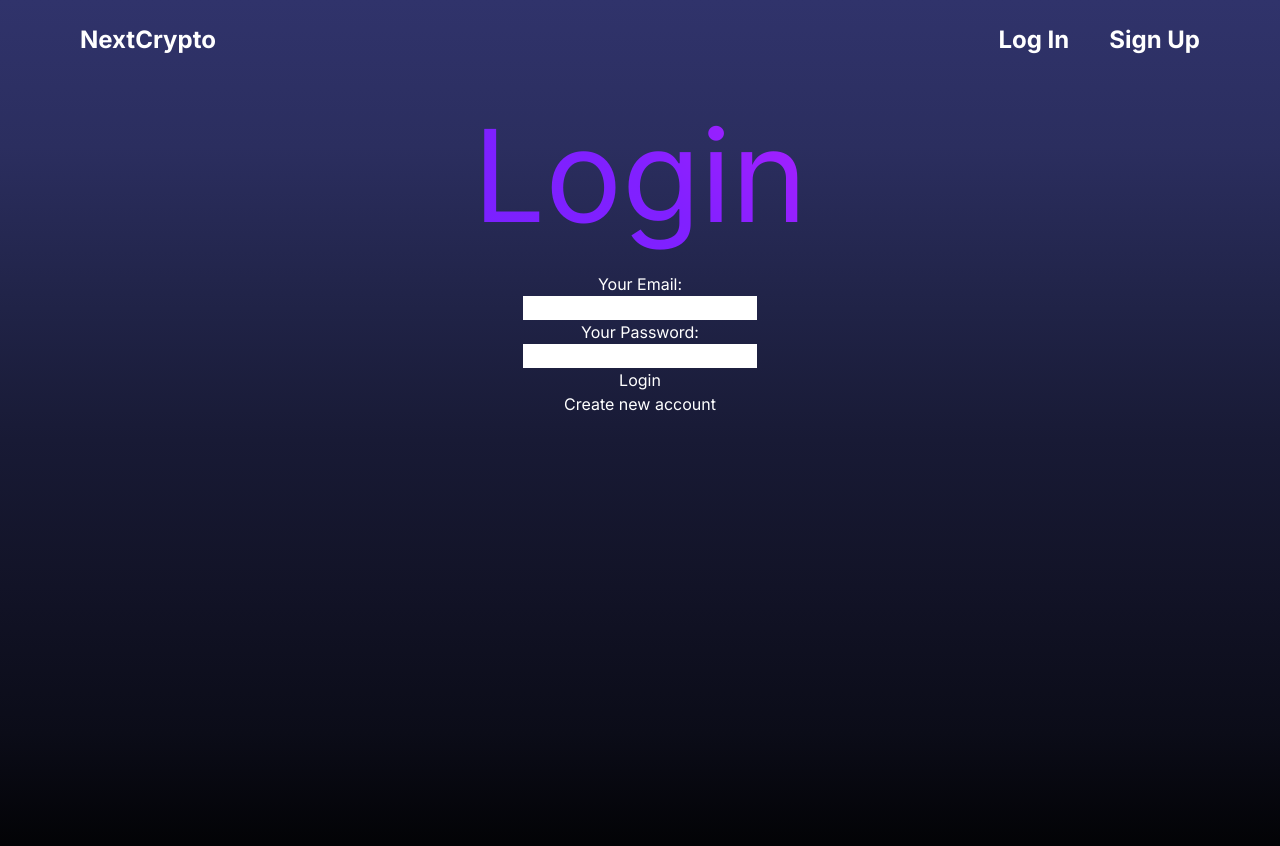
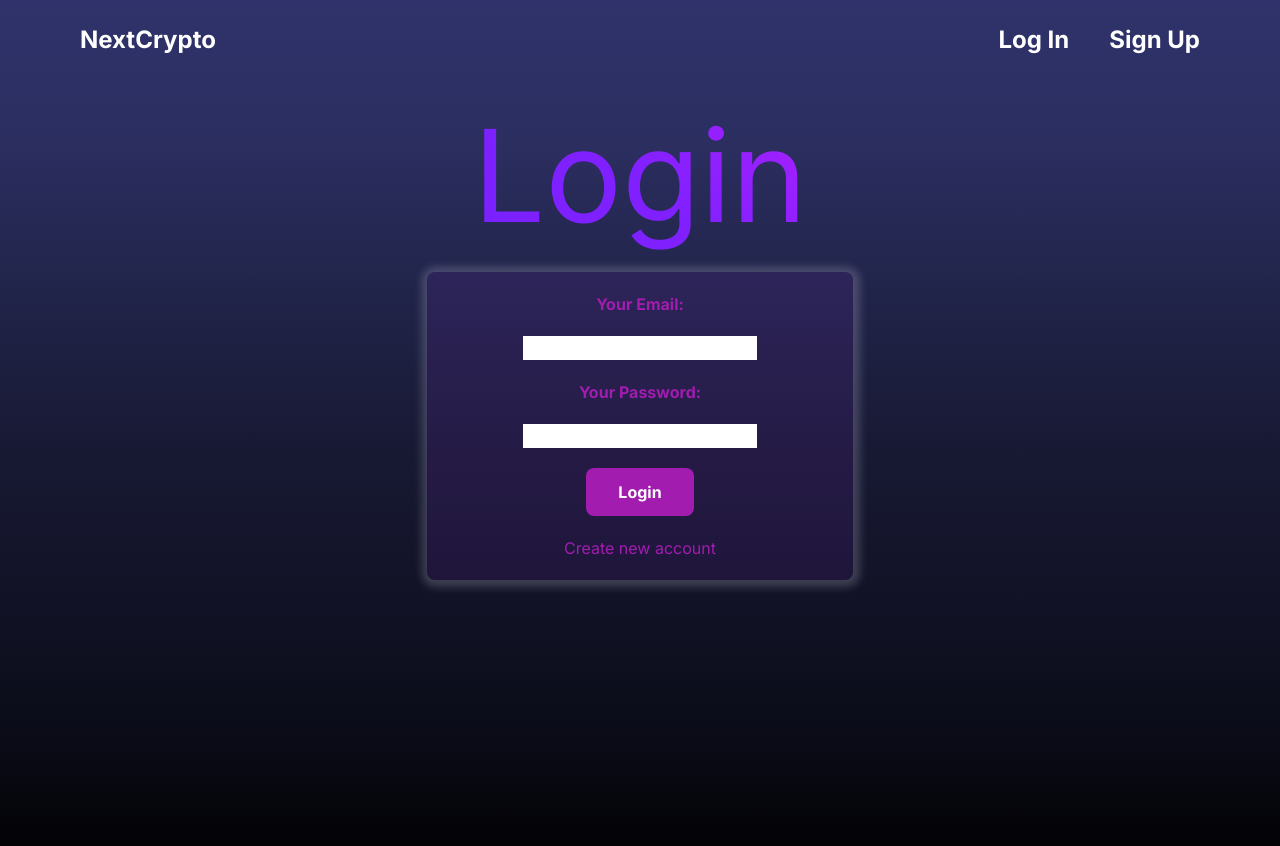
Before and after one commit to rjoshf/Nextjs-cryptoapp, a Next.js app: page /login in a window 1280 px wide. Shown: the top 846 px of the page. Built offline with nearby package versions, Linux system fonts and the light colour scheme.

Commit message:
Updated styling

```diff
--- a/src/app/globals.css
+++ b/src/app/globals.css
@@ -46,6 +46,10 @@ h1 {
 .signupButton:hover {
   background-image: none;
   background-color: #c020ff;
+}
+
+.loginButton:hover {
+  background-color: #7621ff;
 }
 
 .bounce {
--- a/src/components/Login.tsx
+++ b/src/components/Login.tsx
@@ -12,26 +12,28 @@ const Login: React.FC<{}> = ({ }) => {
     return (
         <>
             <h1 className="text-center">Login</h1>
+            <section className="info-card w-4/12 m-auto bg-purple-800 bg-opacity-15 rounded-lg py-5 px-5">
                 <form className="flex justify-center items-center flex-col">
                     <div>
-                    <label className="block text-center" htmlFor='email'>Your Email: </label>
-                    <input type='email' id='email' required />
+                        <label className="block text-center mb-5 text-fuchsia-700 font-bold" htmlFor='email'>Your Email: </label>
+                        <input className="text-black" type='email' id='email' required />
                     </div>
                     <div>
-                    <label className="block text-center" htmlFor='password'>Your Password: </label>
-                    <input type='password' id='password' required />
+                        <label className="block text-center my-5 text-fuchsia-700 font-bold" htmlFor='password'>Your Password: </label>
+                        <input className="text-black" type='password' id='password' required />
                     </div>
                     <div className="flex flex-col items-center justify-center">
-                    <button>{isLogin ? 'Login' : 'Create Account'}</button>
+                        <button className="m-5 py-3 px-8 rounded-lg bg-fuchsia-700 loginButton font-bold">{isLogin ? 'Login' : 'Create Account'}</button>
                         <button
                             type='button'
                             onClick={switchAuthModeHandler}
-                        className="block"
+                            className="block text-fuchsia-700"
                         >
                             {isLogin ? 'Create new account' : 'Login with existing account'}
                         </button>
                     </div>
                 </form>
+            </section>
         </>
     )
 }
```
Lines whose indentation alone changed are shown as unchanged.
